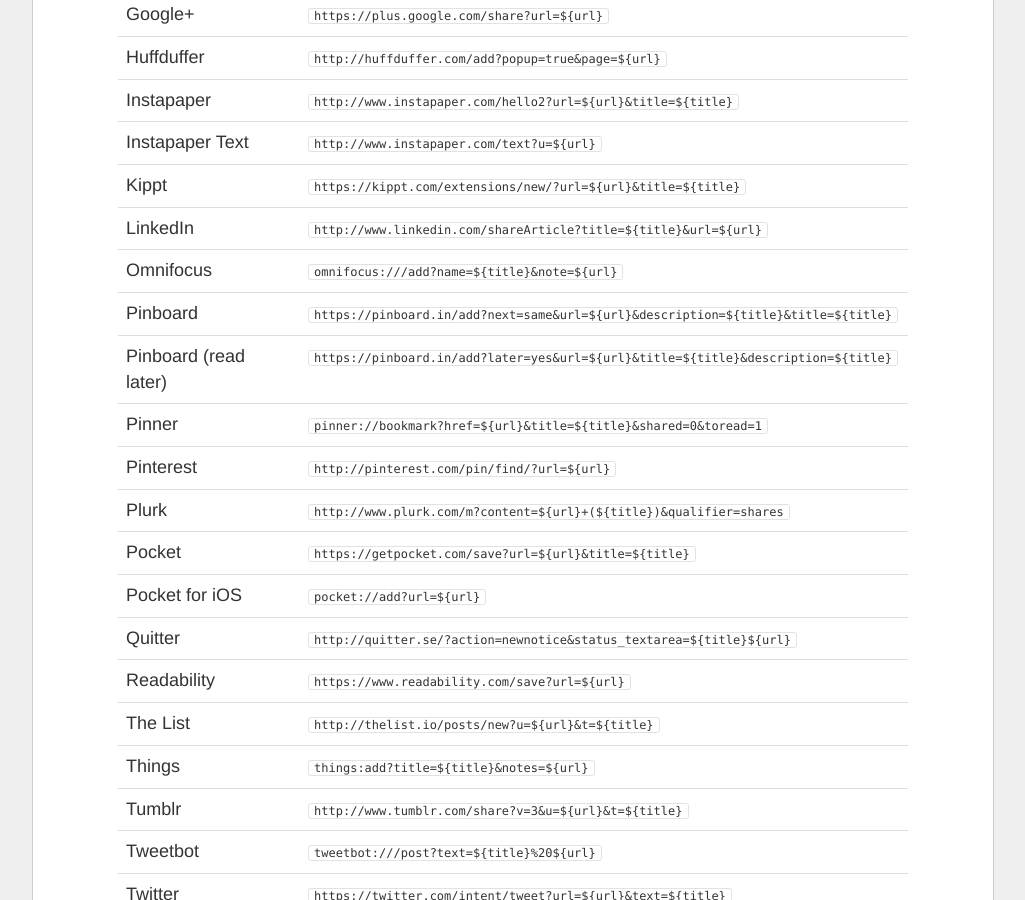
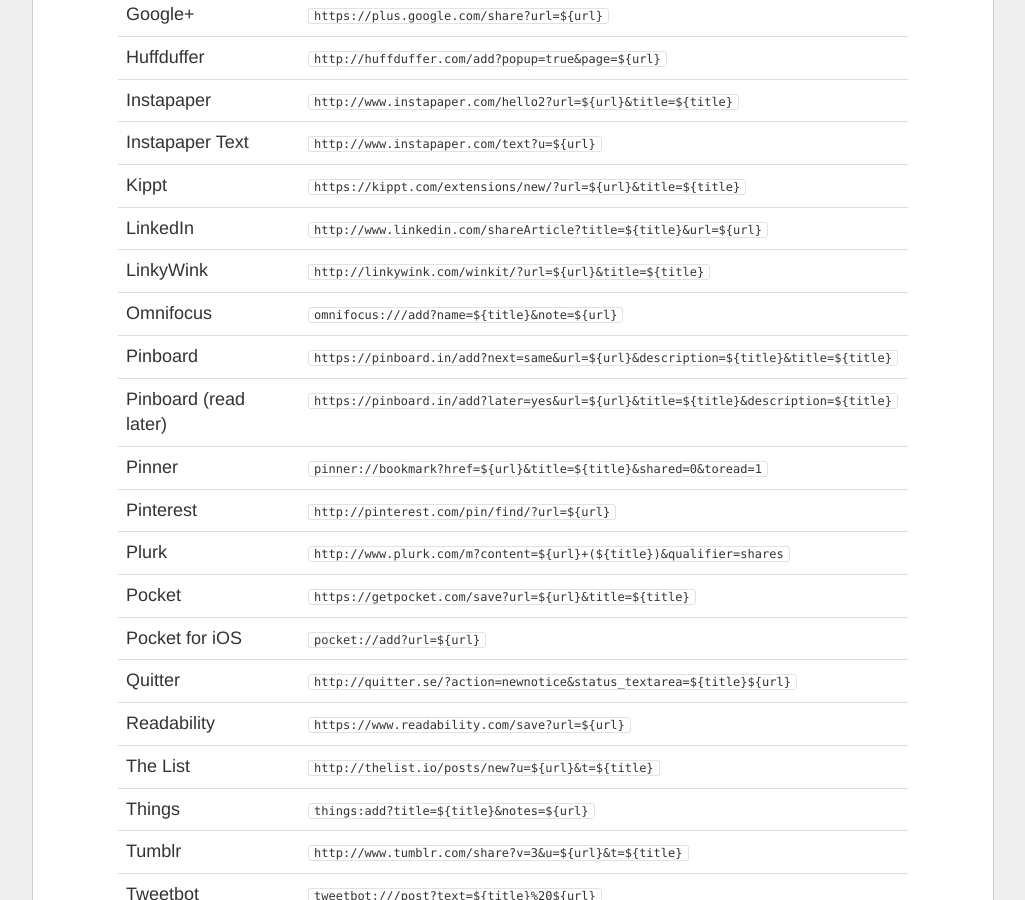
Before and after one commit to willrobin/feedbin-help, a Jekyll site: the page built from _posts/2013-11-28-sharing-read-it-later-services.md, in a window 1280 px wide and 900 px high, scrolled down 1293 px. Shown: the whole window, without its empty margins (127-1152 px from the left). Built offline with Jekyll 4.4.1, drawn with Linux system fonts in a browser that asks for light colours; comment, search, counter and statistics services are not loaded.

Commit message:
Update 2013-11-28-sharing-read-it-later-services.md
Added a new sharing service: LinkyWink. I am the developer and it has been running about a week. Since I use FeedBin all the time, I wanted to add it to the list. Just signed up for Github to do this, I hope I followed the instructions. Thanks.

```diff
--- a/_posts/2013-11-28-sharing-read-it-later-services.md
+++ b/_posts/2013-11-28-sharing-read-it-later-services.md
@@ -57,6 +57,7 @@
 | Instapaper Text       | `http://www.instapaper.com/text?u=${url}`                                          |
 | Kippt                 | `https://kippt.com/extensions/new/?url=${url}&title=${title}`                      |
 | LinkedIn              | `http://www.linkedin.com/shareArticle?title=${title}&url=${url}`                   |
+| LinkyWink             | `http://linkywink.com/winkit/?url=${url}&title=${title}`                           |
 | Omnifocus             | `omnifocus:///add?name=${title}&note=${url}`                                       |
 | Pinboard              | `https://pinboard.in/add?next=same&url=${url}&description=${title}&title=${title}` |
 | Pinboard (read later) | `https://pinboard.in/add?later=yes&url=${url}&title=${title}&description=${title}` |
```
